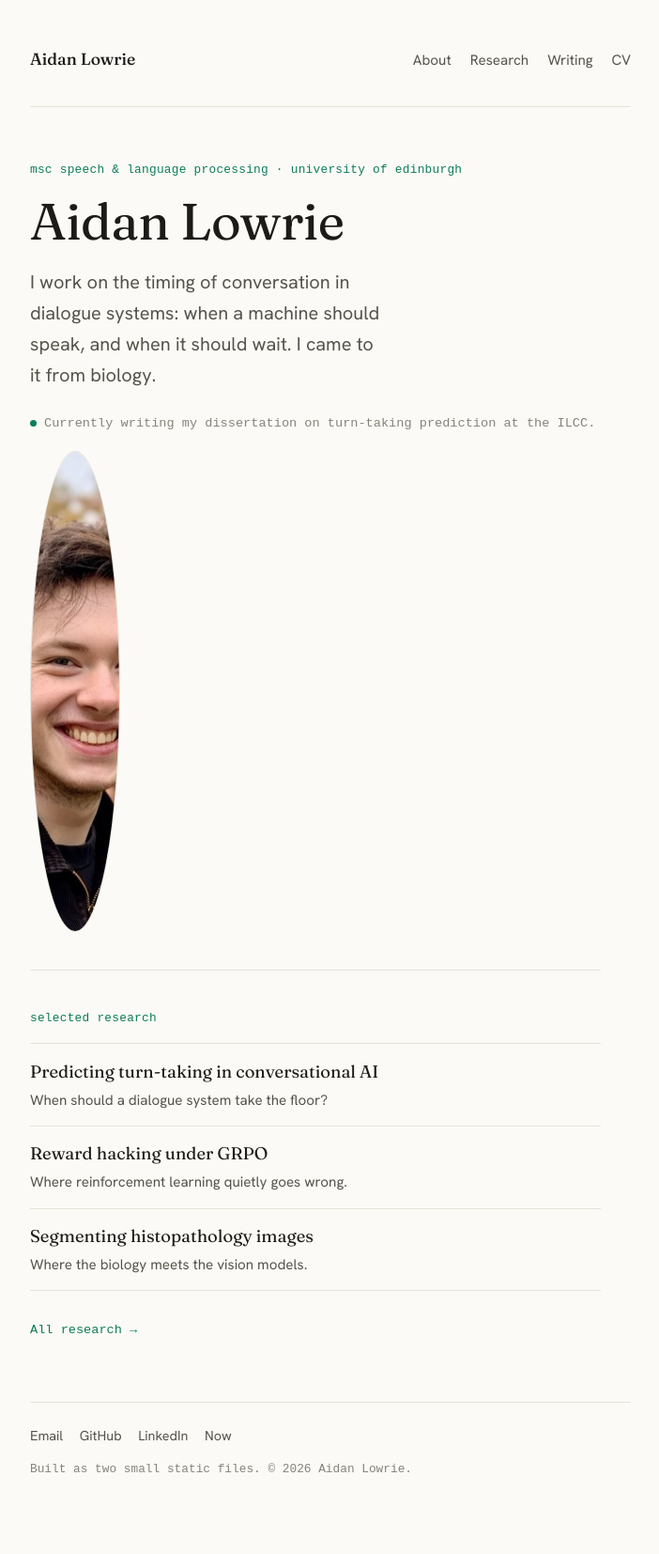
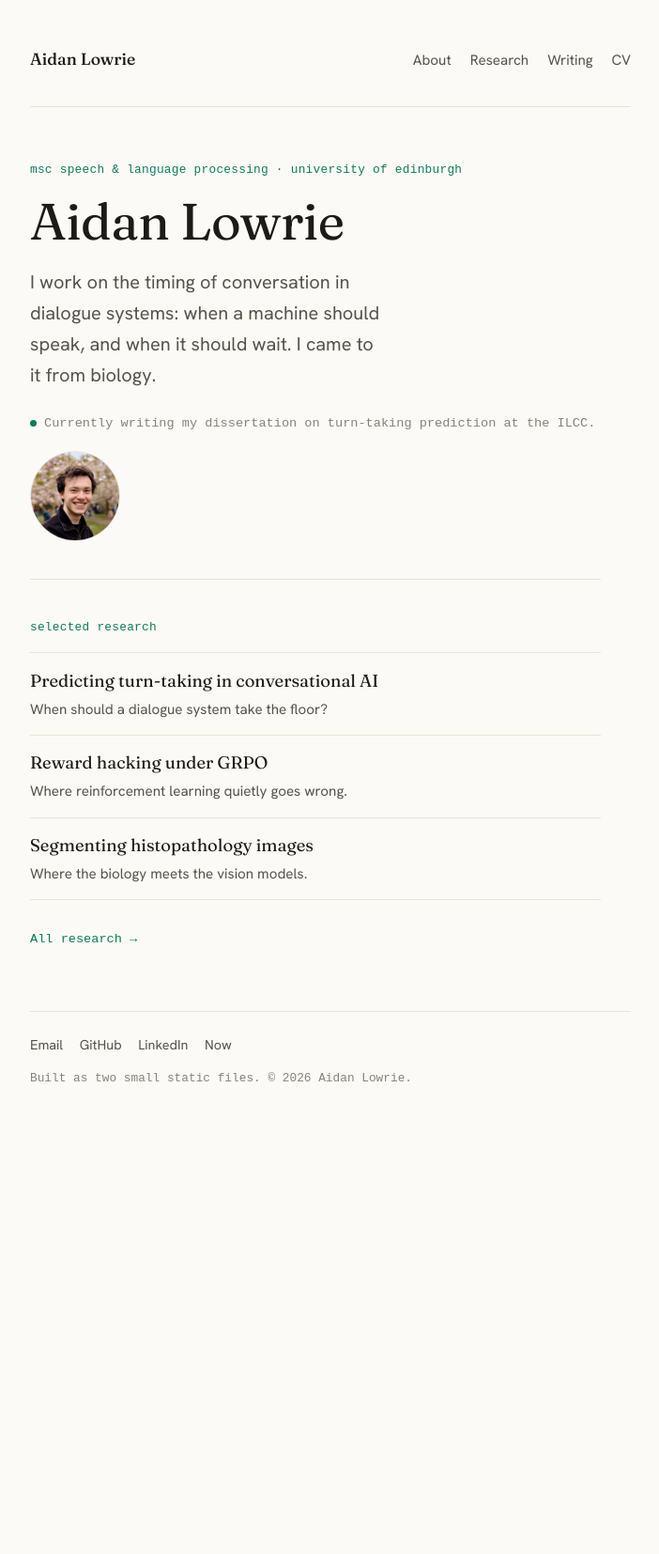
Before and after one commit to aidanlowrie/aidanlowrie.github.io, a Jekyll site: the page built from index.html, in a window 1280 px wide. Shown: the whole page at 94% size, without its empty margins (288-990 px from the left). Built offline with Jekyll 4.4.1, drawn with Linux system fonts in a browser that asks for light colours; some web fonts are replaced; after the commit the page ends 1238 px from its top, so only the background shows below that.

Commit message:
Fix avatar oval: cache-bust image and enforce equal dimensions

```diff
--- a/assets/css/style.scss
+++ b/assets/css/style.scss
@@ -69,8 +69,8 @@ strong { font-weight:500; }
 .hero-portrait { margin:0.95rem 0 0; }
 .hero-portrait img {
   display:block;
-  width:clamp(72px, 14vw, 96px);
-  aspect-ratio:1 / 1;
+  inline-size:clamp(72px, 14vw, 96px);
+  block-size:clamp(72px, 14vw, 96px);
   object-fit:cover;
   object-position:52% 38%;
   border-radius:50%;
--- a/index.html
+++ b/index.html
@@ -9,7 +9,7 @@ title: ""
   <p class="status reveal"><span class="dot"></span>Currently writing my dissertation on turn-taking prediction at the ILCC.</p>
 
   <figure class="hero-portrait reveal">
-    <img src="{{ "/assets/img/portrait.jpg" | relative_url }}" alt="Portrait of Aidan Lowrie" width="512" height="512" loading="eager" decoding="async">
+    <img src="{{ "/assets/img/portrait-avatar.jpg" | relative_url }}" alt="Portrait of Aidan Lowrie" width="512" height="512" loading="eager" decoding="async">
   </figure>
 </section>
 
```
Also changed, not shown: assets/img/portrait-avatar.jpg (added).
